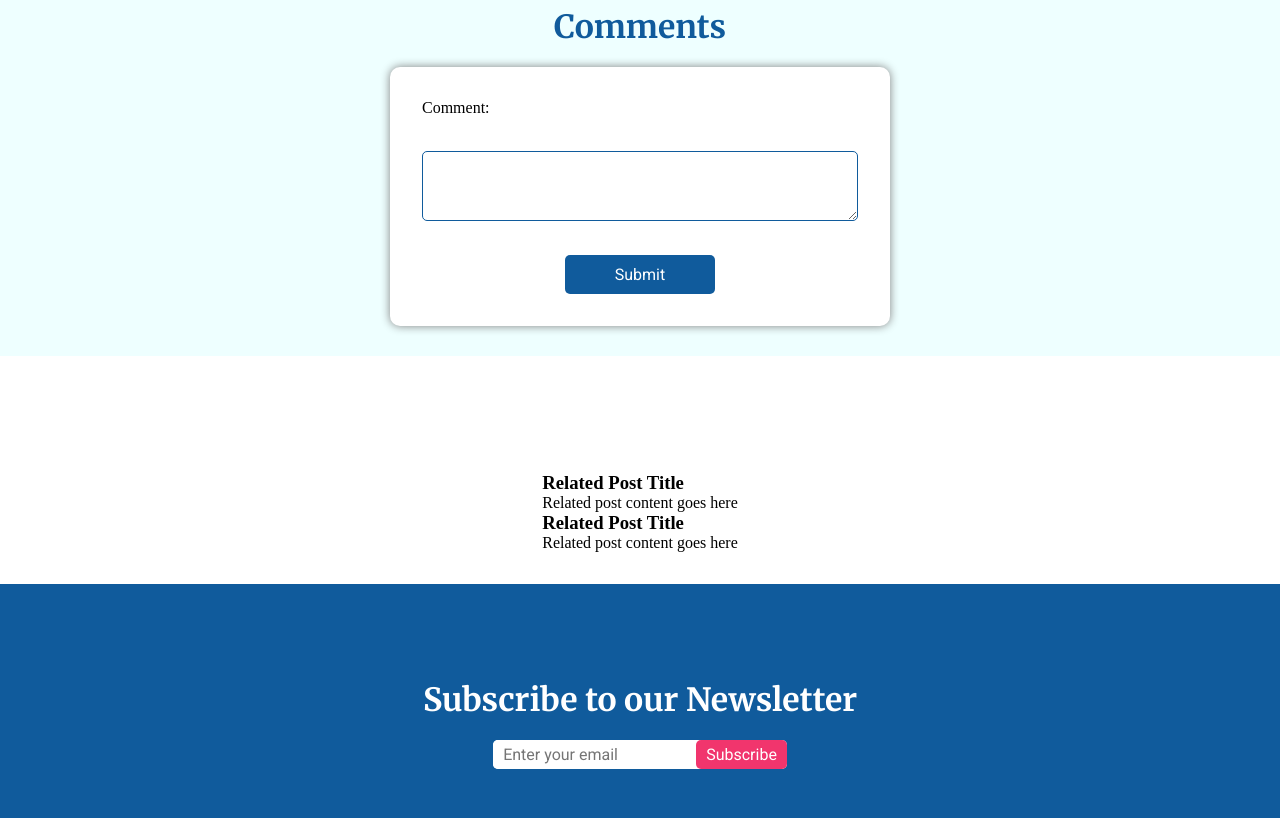
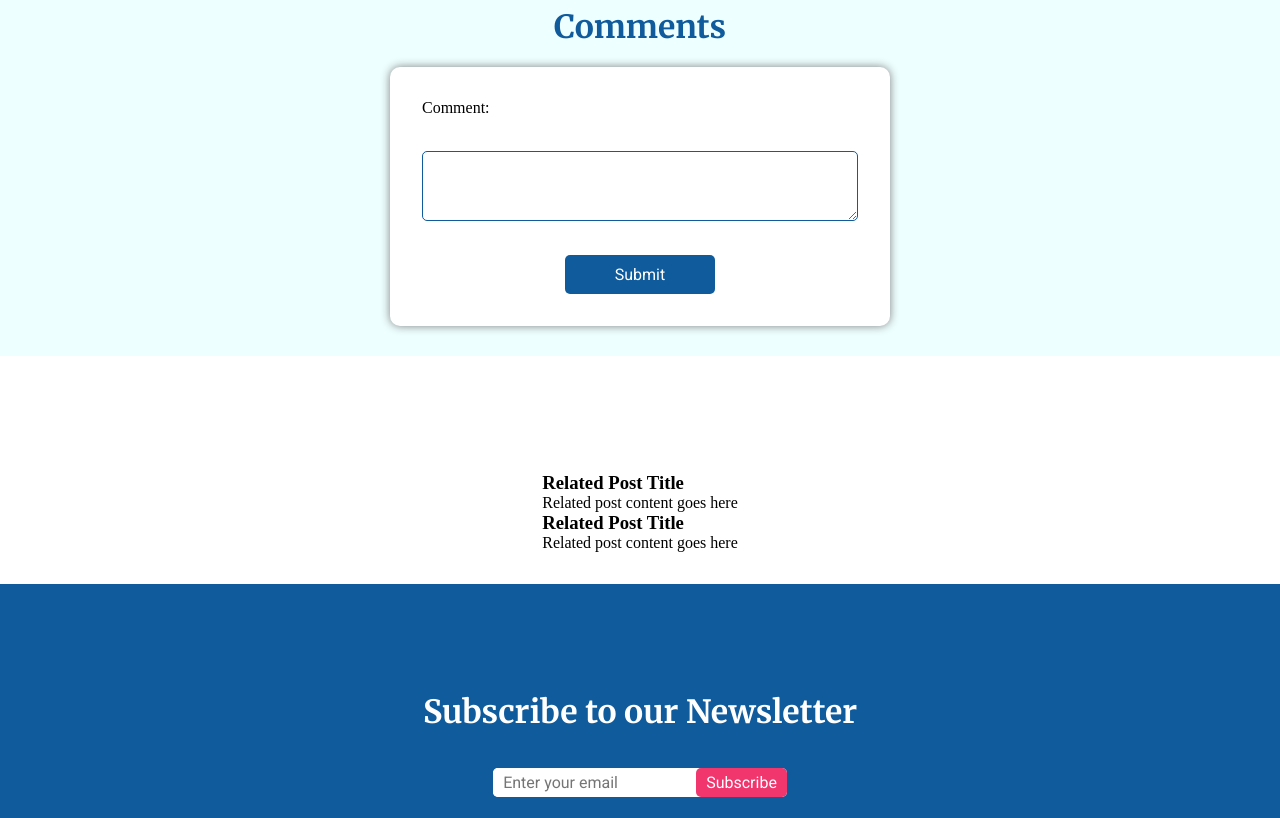
Before and after one commit to IntermediaDesigns/udacity-blog-website, a plain HTML site: page post.html in a window 1280 px wide. Shown: the part 1979-2797 px from the top of the page. Drawn offline with Linux system fonts and the light colour scheme.

Commit message:
chore: Update styles.css to improve layout and add new sections

```diff
--- a/styles.css
+++ b/styles.css
@@ -634,11 +634,10 @@ main h1 {
 }
 
 #likeBtn {
-    background-color: #105b9c;
     border-radius: 10px;
     padding: 5px 10px;
     cursor: pointer;
-    color: #fff;
+    color: #000000;
     font-family: 'Roboto', sans-serif;
     text-decoration: none;
     display: flex;
@@ -649,7 +648,6 @@ main h1 {
 }
 
 #likeBtn:hover {
-    background-color: #f1356d;
     transform: scale(1.05);
 }
 
@@ -876,15 +874,15 @@ main h1 {
     align-items: center;
     flex-direction: column;
     background-color: #105b9c;
-    height: 260px;
+    height: 300px;
     width: 100%;
     margin-bottom: 140px;
-    padding: 2rem;
+    padding: 0 2rem;
 }
 
 .subscribe h2 {
     font-size: 2rem;
-    margin: 1rem 0;
+    margin: 1rem 0 2rem 0;
     color: #fff;
     font-family: 'Merriweather', serif;
 }
```
